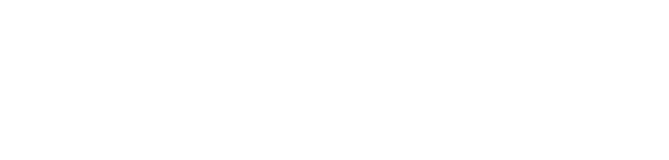
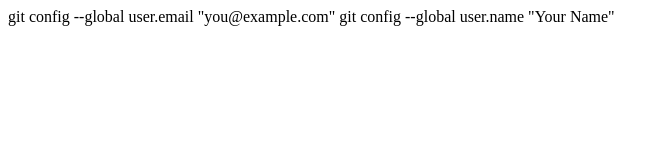
Before and after one commit to sumonali940/my-first-github-repo, a plain HTML site: page index.html in a window 1280 px wide. Shown: the whole page, without its empty margins (0-669 px from the left). Drawn offline with Linux system fonts and the light colour scheme.

Commit message:
First comment

```diff
--- a/index.html
+++ b/index.html
@@ -6,6 +6,7 @@
     <title>Document</title>
 </head>
 <body>
-
+    git config --global user.email "you@example.com"
+  git config --global user.name "Your Name"
 </body>
 </html>
```
